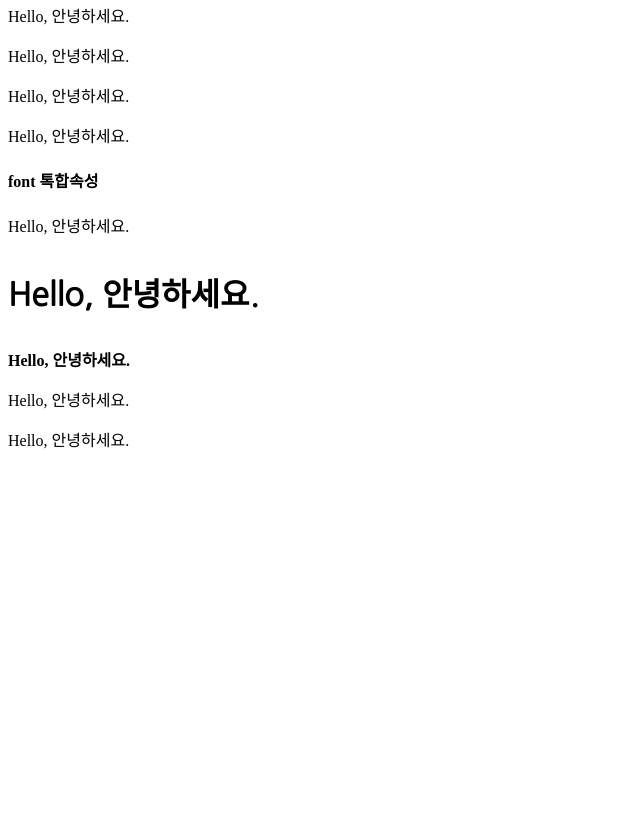
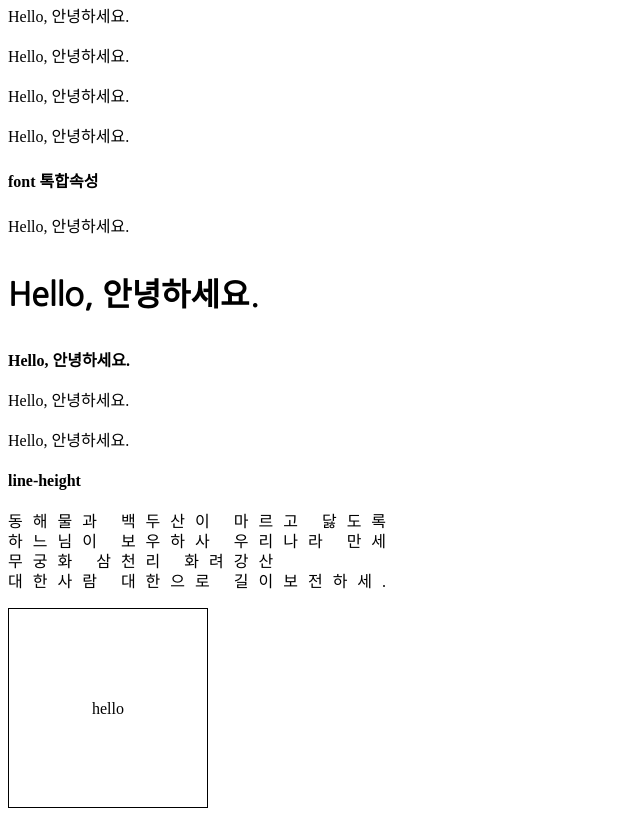
Before and after one commit to yun-setenforce/Html, a plain HTML site: page Ch04/4.글자속성.html in a window 1280 px wide. Shown: the part 969-1785 px from the top of the page, without its empty margins (0-640 px from the left). Before the commit the page ends 1436 px from the top, so only its background shows below. Drawn offline with Linux system fonts and the light colour scheme; a web font is replaced by a local one.

Commit message:
Ch04 실습

```diff
--- a/Ch04/4.글자속성.html
+++ b/Ch04/4.글자속성.html
@@ -34,6 +34,20 @@
             .box4 > p:nth-child(3){font: bold 16px 'Bagel Fat One';}
             .box4 > p:nth-child(4){font: normal 16px '궁서체';}
             .box4 > p:nth-child(5){font: normal 16px '조선로고체';}
+
+            .box5 > p{
+                line-height:20px;
+                letter-spacing: 10px
+            }
+            .box5 > div{
+                width: 200px;
+                height: 200px;
+                border: 1px solid black;
+                box-sizing: border-box;
+                text-align: center;
+                /* 텍스트가 위치한 공간 높이로 line-hieght를 지정하면 수직 가운데 정렬 */
+                line-height: 200px;
+            }
         </style>
     </head>
     <body>
@@ -74,5 +88,16 @@
             <p>Hello, 안녕하세요.</p>
             <p>Hello, 안녕하세요.</p>
         </div>
+
+        <h4>line-height</h4>
+        <div class="box5">
+            <p>
+                동해물과 백두산이 마르고 닳도록<br>
+                하느님이 보우하사 우리나라 만세<br>
+                무궁화 삼천리 화려강산<br>
+                대한사람 대한으로 길이보전하세.
+            </p>
+            <div>hello</div>
+        </div>
     </body>
 </html>
```
